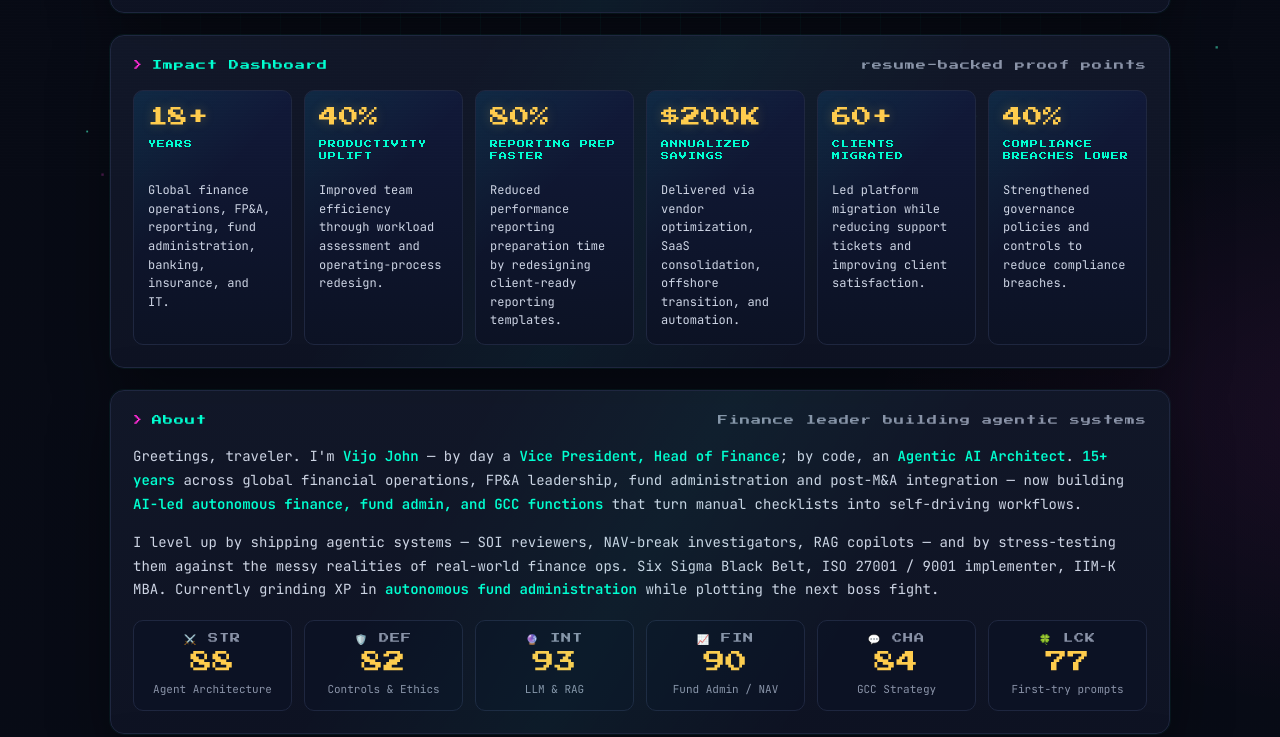
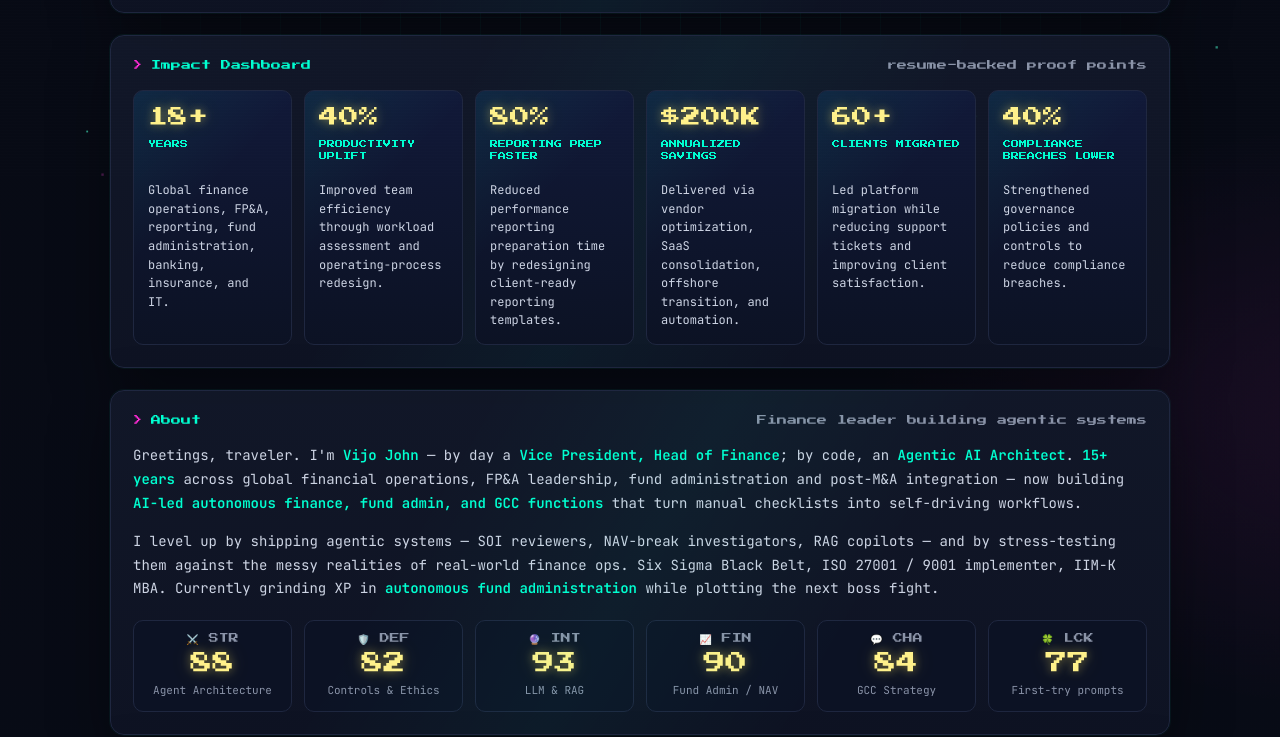
Before and after one commit to VijoJohn/VijoJohn.github.io, a plain HTML site: page index.html in a window 1280 px wide. Shown: the part 623-1360 px from the top of the page. Drawn offline with Linux system fonts and the light colour scheme; no server answers.

Commit message:
Standardize typography and brighten metrics

```diff
--- a/styles.css
+++ b/styles.css
@@ -5,27 +5,36 @@
   --border: #1f2740;
   --neon: #00ffd1;
   --neon-2: #ff2bd6;
-  --gold: #ffcc4d;
+  --gold: #ffe45f;
+  --gold-strong: #fff18a;
   --hp: #ff4d6d;
   --mp: #4d8bff;
   --xp: #00ffd1;
   --text: #e7ecf3;
   --muted: #8a93a8;
-  --legendary: #ffcc4d;
+  --legendary: #ffe45f;
   --epic: #b388ff;
   --rare: #4dc4ff;
+  --font-body: "JetBrains Mono", ui-monospace, Menlo, Consolas, monospace;
+  --font-display: "Press Start 2P", ui-monospace, Menlo, Consolas, monospace;
 }
 
 * { box-sizing: border-box; }
+
+html {
+  -webkit-font-smoothing: antialiased;
+  text-rendering: geometricPrecision;
+}
 
 html, body {
   margin: 0;
   padding: 0;
   background: var(--bg);
   color: var(--text);
-  font-family: "JetBrains Mono", ui-monospace, Menlo, Consolas, monospace;
+  font-family: var(--font-body);
   min-height: 100%;
   overflow-x: hidden;
+  letter-spacing: 0;
 }
 
 body {
@@ -766,6 +775,60 @@ body {
 .form-status.ok { color: var(--neon); }
 .form-status.err { color: var(--hp); }
 
+/* Final type and contrast normalization */
+.hud,
+.panel-header,
+.level-badge,
+.player-info h1,
+.stat-num,
+.stat-val,
+.impact-num,
+.impact-label,
+.ai-kicker,
+.quest-cta,
+.rarity,
+.cta-body h2,
+.boot,
+.xp-pop,
+.now-label,
+.form-field > span {
+  font-family: var(--font-display);
+  letter-spacing: 0;
+}
+
+.btn,
+.quest-title,
+.quest-desc,
+.badge,
+.tl-date,
+.tl-title,
+.tl-org,
+.tl-bullets,
+.now-value,
+.form-field input,
+.form-field textarea,
+.form-status,
+.chip-cloud span,
+.impact-card p,
+.ai-card p,
+.lore p {
+  font-family: var(--font-body);
+  letter-spacing: 0;
+}
+
+.stat-val,
+.impact-num,
+.xp-pop {
+  color: var(--gold-strong);
+  text-shadow:
+    0 0 10px rgba(255,228,95,0.42),
+    0 0 22px rgba(255,228,95,0.2);
+}
+
+.badge b {
+  line-height: 1.35;
+}
+
 @media (max-width: 540px) {
   .form-row { grid-template-columns: 1fr; }
 }
```
